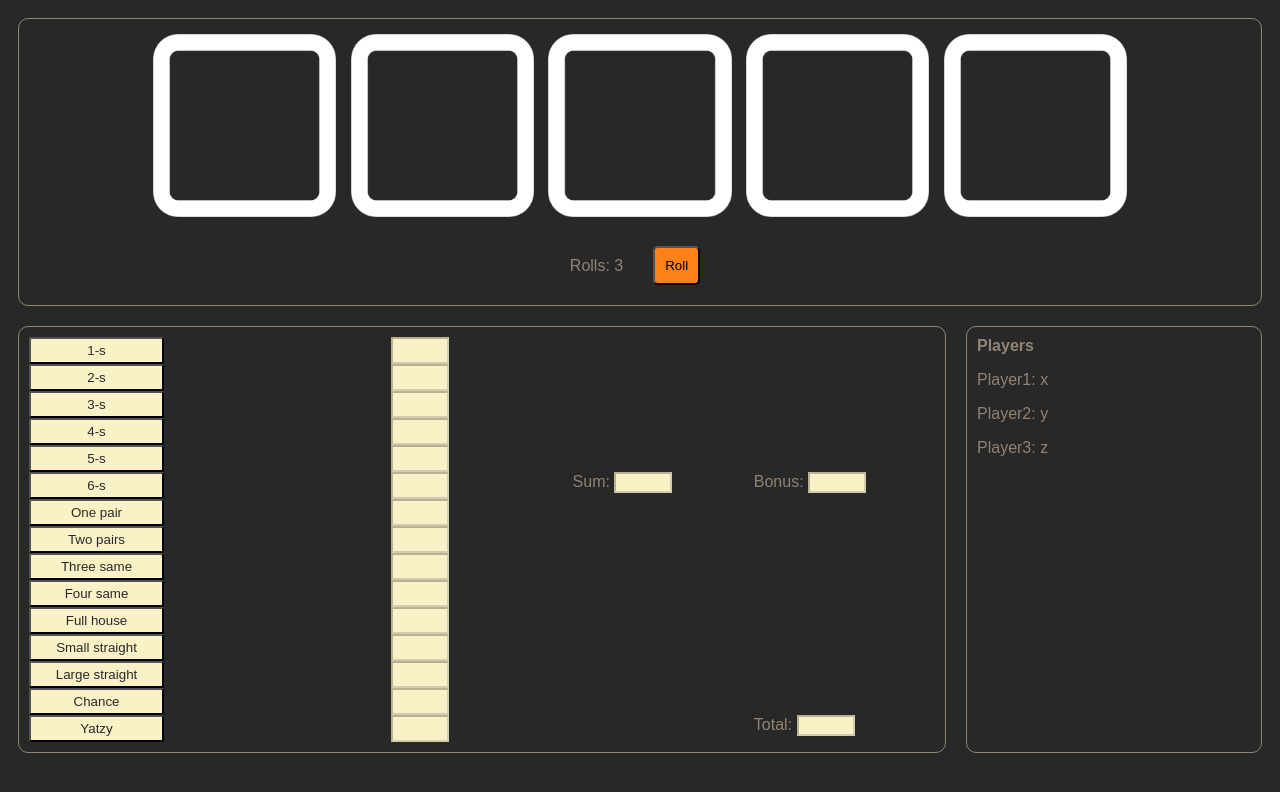
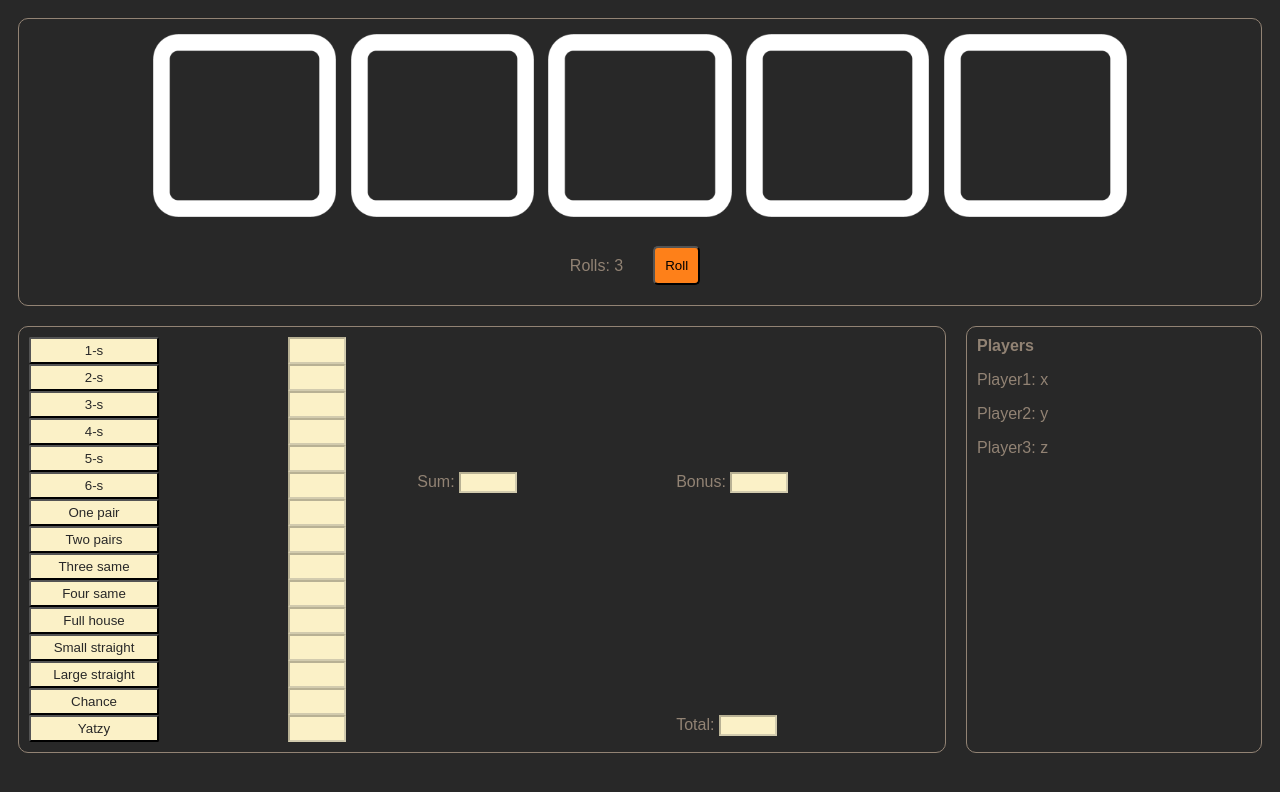
Before and after one commit to rasmusmeinert/yatzyOnline, a website with bundled scripts: page client/index.html in a window 1280 px wide. Built offline with nearby package versions, Linux system fonts and the light colour scheme.

Commit message:
Update yatzy.css

```diff
--- a/client/yatzy.css
+++ b/client/yatzy.css
@@ -97,7 +97,7 @@ input[type="text"] {
 
 #scorePane {
     display: grid;
-    grid-template-columns: 2fr 1fr 1fr 1fr;
+    grid-template-columns: 2fr 1fr 2fr 2fr;
 }
 
 label {
@@ -109,7 +109,7 @@ label {
     background-color: #fbf1c7;
     border-radius: 2px;
     padding: 4px 7px;
-    width: 135px;
+    width: 130px;
 }
 
 .btnScores:hover {
```
